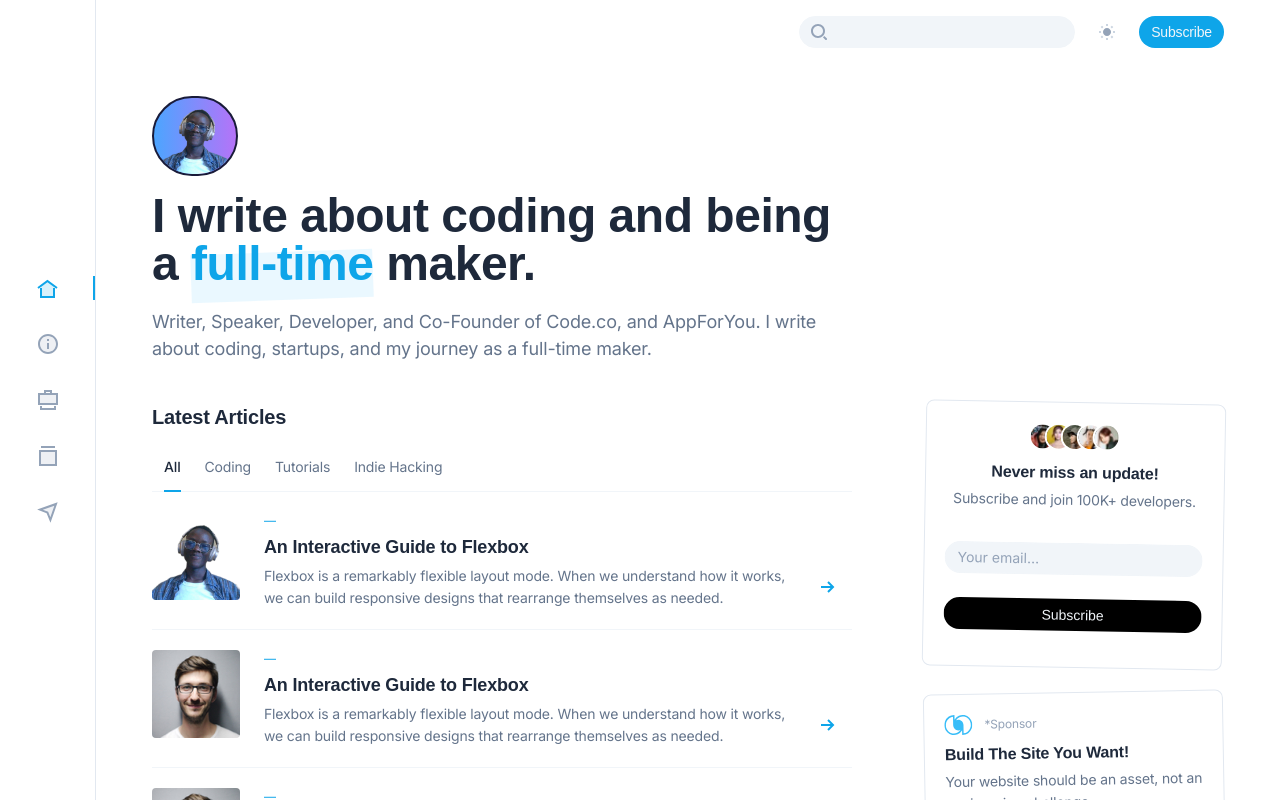
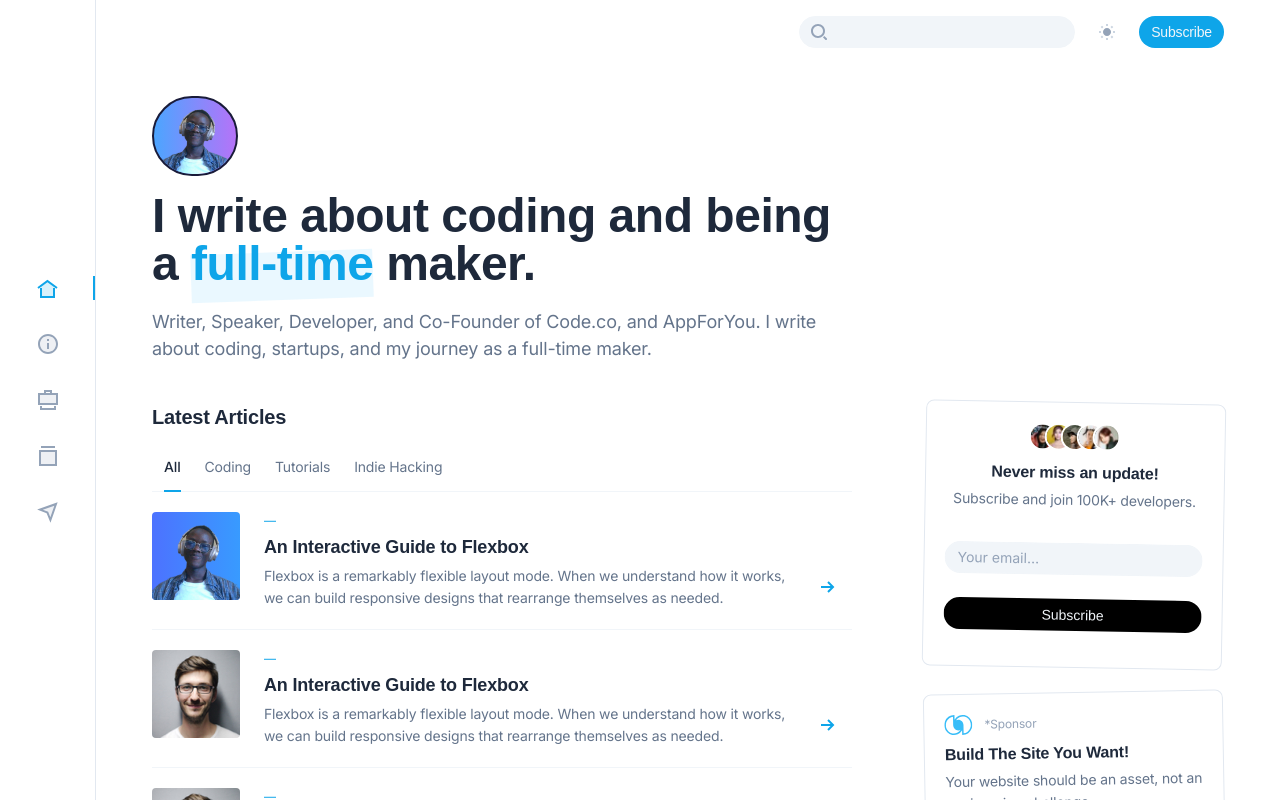
Before and after one commit to TechSupport2022/origin.js, a Next.js app: page / in a window 1280 px wide. Shown: the top 800 px of the page. Built offline with nearby package versions, Linux system fonts and the light colour scheme; a web font is replaced by a local one.

Commit message:
modified navigation

```diff
--- a/app/(root)/page.tsx
+++ b/app/(root)/page.tsx
@@ -65,16 +65,17 @@ export default function Home() {
                            </li>
                         </ul>
                         {/* <!-- Articles list --> */}
-                        <div>
+                        <div> </div>
 
-                        </div>
+
+
                         {/* image: post_thumb_01 */}
                         <div id="tab-body">
                            {[{ id: 'coding', img: me2 }, { id: 'tutorial', img: me }, { id: 'indie', img: me }].map((article) => {
                               return (
                                  <article className={`${!activeTab.indexOf(article.id) || !activeTab.indexOf('all') ? 'cg3vi crdpf c8z7y c3bdg' : 'd-none'}`} id="all coding">
                                     <div className="c9noy cfwvb">
-                                       <Image className="c906c cr6xl c8c2x c9xwx ccj8i co6sp c5zj3" src={article.img} width="88" height="88" alt="Post 01" />
+                                       <Image className="c906c cr6xl c8c2x c9xwx ccj8i co6sp c5zj3 bg-blue" src={article.img} width="88" height="88" alt="Post 01" />
                                        <div>
                                           <div className="c2bb0 cd99g ck5r6 c0kco" id="post-date">
                                              <span className="chugl">—</span>
--- a/app/custom.css
+++ b/app/custom.css
@@ -1,5 +1,9 @@
 .d-none {
    display: none;
+}
+
+.bg-blue {
+   background: linear-gradient(90deg,#4c73ff 2.34%,#389bff 100.78%);
 }
 
 .me2-div {
--- a/component/SideNavigation.tsx
+++ b/component/SideNavigation.tsx
@@ -20,7 +20,7 @@ const SideNavigation = () => {
                <div className="c5a0p cew4t cfwvb c4a0m">
                   <nav className="c8pgj">
                      <ul className="c9gi4">
-                        <li className="cgktm">
+                        <li className="cgktm" title='home'>
                            <Link className={`${pathname == "/" ? currentClass : oldClass}`}
                               href={`/`} >
                               <span className="c4g5b">Home</span>
@@ -32,7 +32,7 @@ const SideNavigation = () => {
                               </svg>
                            </Link>
                         </li>
-                        <li className="cgktm">
+                        <li className="cgktm" title='about'>
                            <Link className={`${pathname == "/about" ? currentClass : oldClass}`} href={`/about`}>
                               <span className="c4g5b">About</span>
                               <svg className="cjnrq" xmlns="http://www.w3.org/2000/svg" width="20" height="20">
@@ -44,7 +44,7 @@ const SideNavigation = () => {
                               </svg>
                            </Link>
                         </li>
-                        <li className="cgktm" >
+                        <li className="cgktm" title='projects'>
                            <Link className={`${pathname == "/projects" ? currentClass : oldClass}`} href="/projects">
                               <span className="c4g5b">Projects</span>
                               <svg className="cjnrq" xmlns="http://www.w3.org/2000/svg" width="20" height="20">
@@ -54,7 +54,7 @@ const SideNavigation = () => {
                               </svg>
                            </Link>
                         </li>
-                        <li className="cgktm" >
+                        <li className="cgktm" title='resume'>
                            <Link className={`${pathname == "/resume" ? currentClass : oldClass}`} href={`/resume`}>
                               <span className="c4g5b">Resume</span>
                               <svg className="cjnrq" xmlns="http://www.w3.org/2000/svg" width="18" height="20">
@@ -63,7 +63,7 @@ const SideNavigation = () => {
                               </svg>
                            </Link>
                         </li>
-                        <li className="cgktm" >
+                        <li className="cgktm" title='subscribe'>
                            <Link className={`${pathname == "/subscribe" ? currentClass : oldClass}`} href={`/subscribe`}>
                               <span className="c4g5b">Subscribe</span>
                               <svg className="cjnrq" xmlns="http://www.w3.org/2000/svg" width="21" height="21">
```
